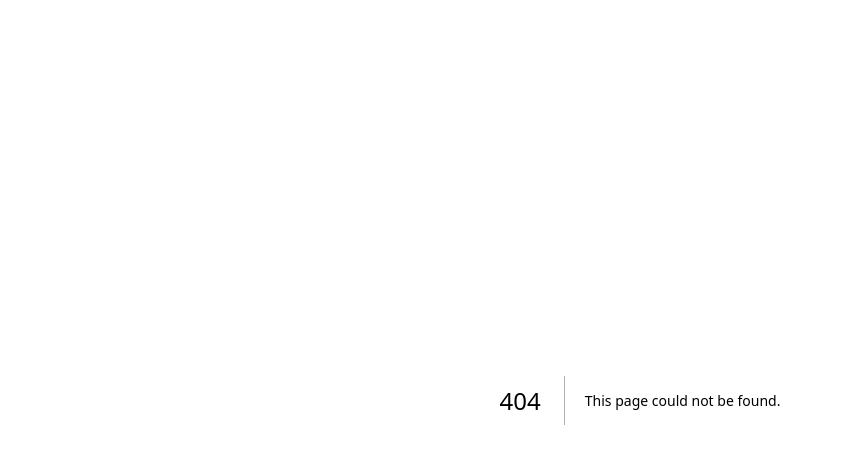
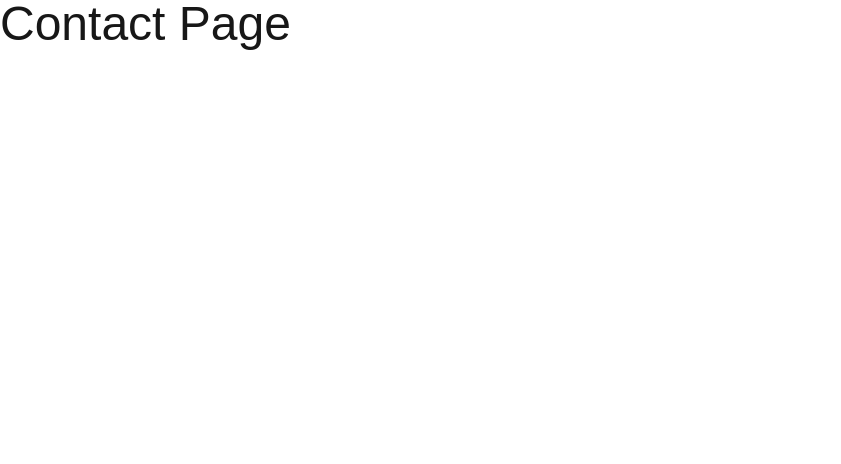
Before and after one commit to Alejoboga20/next-first-steps, a Next.js app: page /contact in a window 1280 px wide. Before the commit this address had no page. Shown: the top 464 px of the page, without its empty margins (0-841 px from the left). Built offline with nearby package versions, Linux system fonts and the light colour scheme.

Commit message:
add new routes

```diff
--- /dev/null
+++ b/app/about/page.tsx
@@ -0,0 +1,9 @@
+const AboutPage = () => {
+	return (
+		<>
+			<h1 className='text-5xl'>About Page</h1>
+		</>
+	);
+};
+
+export default AboutPage;
--- /dev/null
+++ b/app/contact/page.tsx
@@ -0,0 +1,5 @@
+const ContactPage = () => {
+	return <div className='text-5xl'>Contact Page</div>;
+};
+
+export default ContactPage;
--- /dev/null
+++ b/app/pricing/page.tsx
@@ -0,0 +1,5 @@
+const PricingPage = () => {
+	return <div className='text-5xl'>Pricing Page</div>;
+};
+
+export default PricingPage;
```
